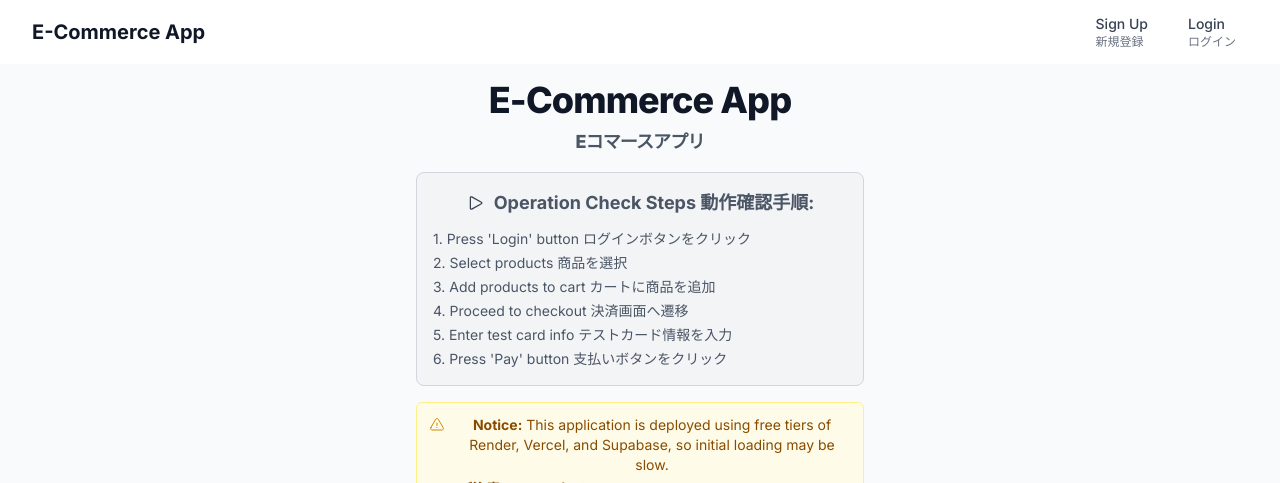
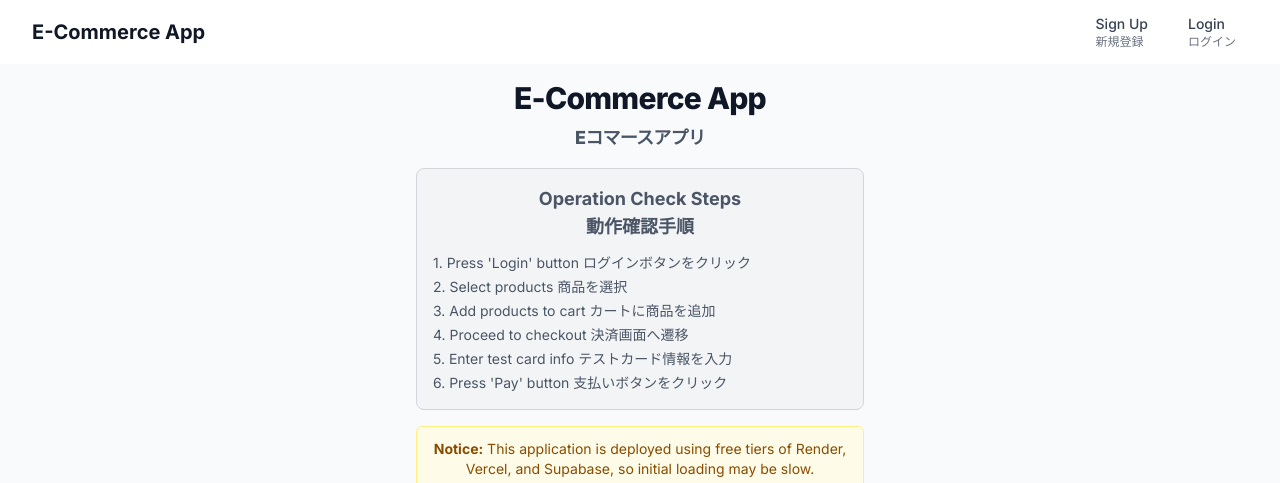
Before and after one commit to tomooshima0828/portfolio-next-rails-ecsite, a Next.js app in the folder frontend/: page / in a window 1280 px wide. Shown: the top 483 px of the page. Built offline with nearby package versions, Linux system fonts and the light colour scheme; no server answers.

Commit message:
fix: Change style for title

```diff
--- a/frontend/src/app/page.tsx
+++ b/frontend/src/app/page.tsx
@@ -21,15 +21,17 @@ export default function Home() {
         <div className="text-center mb-8">
           {isMounted && !isLoading && !isAuthenticated || !user ? (
             <div className="mt-2 text-lg text-gray-600 max-w-3xl mx-auto">
-              <h1 className="text-2xl font-extrabold text-gray-900 sm:text-3xl sm:tracking-tight lg:text-4xl mb-4">
+              <h1 className="text-2xl font-extrabold text-gray-900 sm:text-3xl sm:tracking-tight lg:text-3xl mb-4">
                 E-Commerce App
                 <span className="block text-lg text-gray-600 mt-2">Eコマースアプリ</span>
               </h1>
               <div className="mb-4">
                 <div className="bg-gray-100 border border-gray-300 rounded-lg p-4 max-w-md mx-auto">
                   <div className="flex items-center justify-center mb-3">
-                    <PlayIcon className="h-5 w-5 text-gray-700 mr-2" />
-                    <p><strong>Operation Check Steps 動作確認手順:</strong></p>
+                    <div className="text-center">
+                      <p><strong>Operation Check Steps</strong></p>
+                      <p><strong>動作確認手順</strong></p>
+                    </div>
                   </div>
                   <div className="text-left text-sm space-y-1">
                     <p>1. Press &apos;Login&apos; button ログインボタンをクリック</p>
@@ -42,7 +44,6 @@ export default function Home() {
                 </div>
                 <div className="mt-4 p-3 bg-yellow-50 border border-yellow-200 rounded-md max-w-md mx-auto">
                   <div className="flex items-start space-x-2">
-                    <ExclamationTriangleIcon className="h-4 w-4 text-yellow-600 mt-0.5 flex-shrink-0" />
                     <div>
                       <p className="text-sm text-yellow-800">
                         <strong>Notice:</strong> This application is deployed using free tiers of Render, Vercel, and Supabase, so initial loading may be slow.
```
